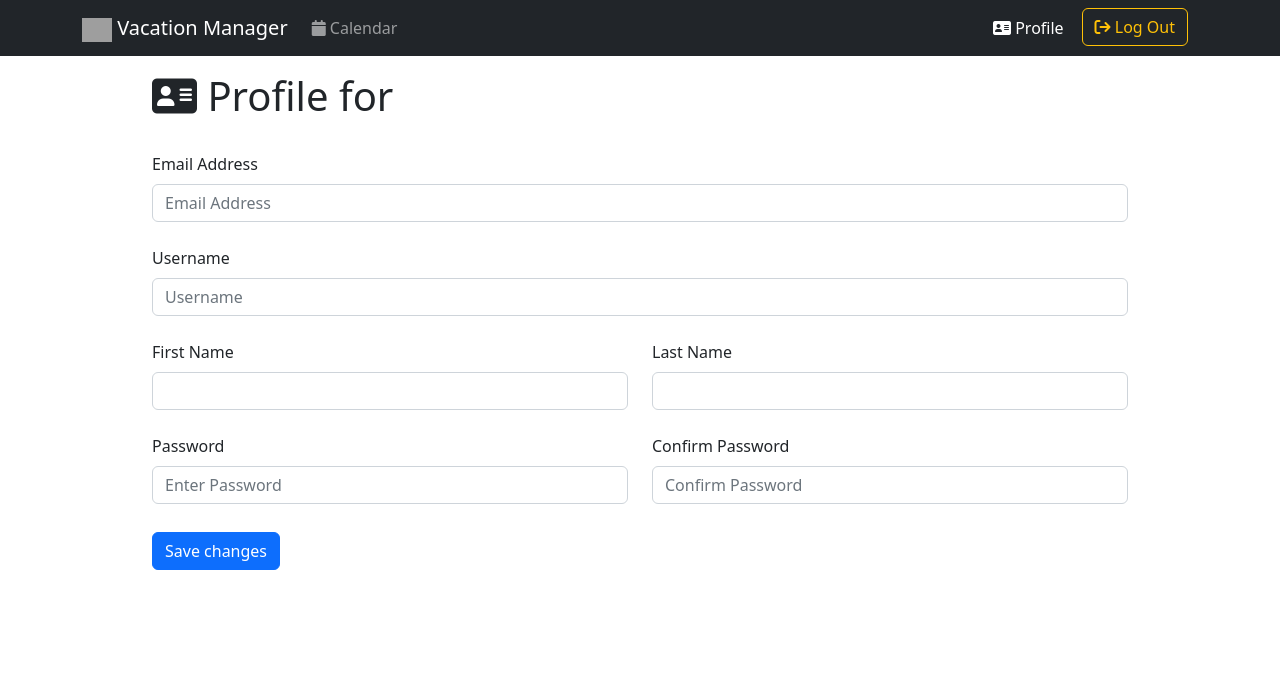
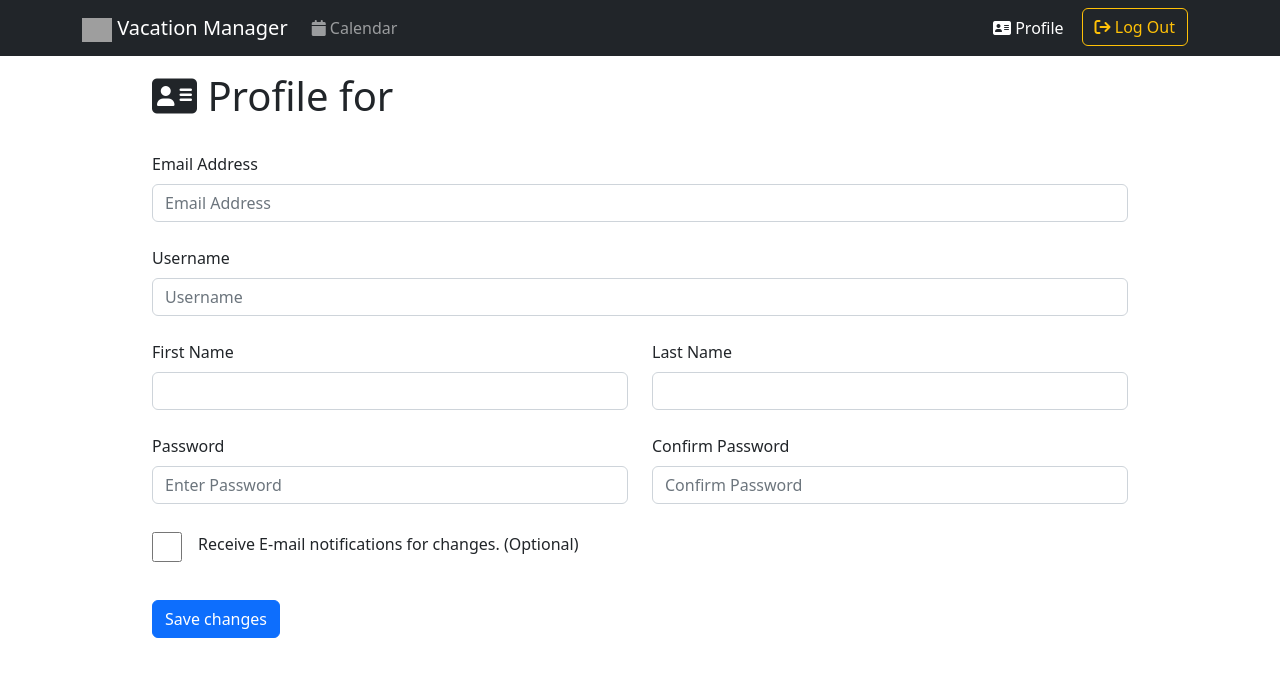
Before and after one commit to Csalex01/VacationManager, a Vue app: page /profile in a window 1280 px wide. Shown: the top 676 px of the page. Built offline with nearby package versions, Linux system fonts and the light colour scheme; no server answers; the database is empty; sample sign-in values are in the browser's storage; grey boxes are pictures that could not be loaded.

Commit message:
Added optional emails for changes

```diff
--- a/src/views/Profile.vue
+++ b/src/views/Profile.vue
@@ -45,6 +45,16 @@
 
 		<br>
 
+		<div class="checkbox">
+			<!-- <input type="checkbox" name="optionalEmail" id="optionalEmail" class="me-3">
+			<label for="optionalEmail" id="optionalEmailLabel" class="form-label mb-2">Receive E-mail notifications for changes. (Optional)</label> -->
+			 <label class="form-label">
+				<input type="checkbox" id="optionalEmail" class="me-3" v-model="optionalEmail">
+				<span id="optionalEmailLabel">Receive E-mail notifications for changes. (Optional)</span>
+			</label>
+		</div>
+		<br>
+
 		<a href="#" class="btn btn-primary" @click="saveChanges">Save changes</a>
 
 	</div>
@@ -65,7 +75,8 @@ export default {
 			lastName: null,
 			password1: null,
 			password2: null,
-			title: null
+			title: null,
+			optionalEmail: null
 		}
 	},
 	beforeCreate() {
@@ -84,6 +95,7 @@ export default {
 							this.username = this.user.Username
 							this.firstName = this.user.FirstName
 							this.lastName = this.user.LastName
+							this.optionalEmail = this.user.OptionalEmail
 
 							this.title = `${this.firstName} ${this.lastName} (${this.username})`
 						}
@@ -123,7 +135,8 @@ export default {
 			doc.update({
 				Username: this.username,
 				FirstName: this.firstName,
-				LastName: this.lastName
+				LastName: this.lastName,
+				OptionalEmail: this.optionalEmail
 			})
 				.then(() => {
 					console.log("Document updated successfully!")
@@ -141,4 +154,15 @@ export default {
 .box {
 	max-width: 1000px;
 }
+
+#optionalEmail {
+	display: inline-block;
+	width: 30px;
+	height: 30px;
+}
+
+#optionalEmailLabel {
+	display: inline-block;
+	transform: translateY(-50%);
+}
 </style>
```
